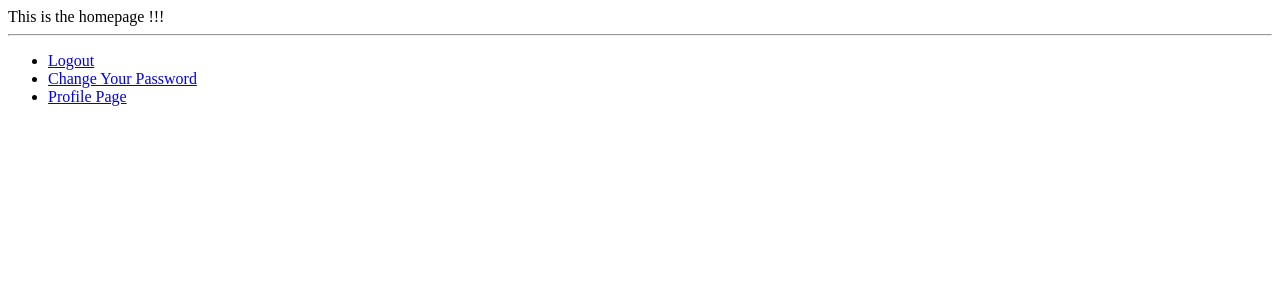
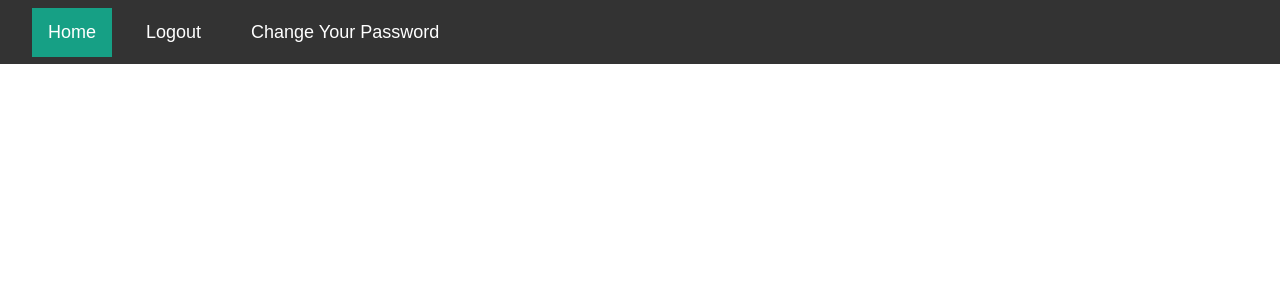
Before and after one commit to danolol/wad2_group_project, a Django app: page / in a window 1280 px wide. Shown: the top 300 px of the page. Run offline with Django 3.2, Linux system fonts and the light colour scheme; the visitor is signed in with stand-in values (Sample User, id 1).

Commit message:
Home CSS Update

```diff
--- a/static/quiz/base.css
+++ b/static/quiz/base.css
@@ -1,3 +1,59 @@
-.bottom-bar{
-    clear: both;
+body {
+    background-color: white;
+    margin: 0;
 }
+
+ul {
+    position: fixed;
+    display: inline;
+    list-style-type: none;
+    margin: 0;
+    padding: 0;
+    overflow: hidden;
+    background-color: #333;
+    font-family: Arial, Helvetica, sans-serif;
+}
+
+li {
+    float: left;
+}
+
+li a {
+    display: block;
+    color: white;
+    text-align: center;
+    padding: 14px 16px;
+    text-decoration: none;
+}
+
+li a:hover:not(.active) {
+    background-color: #111;
+}
+
+
+.active {
+    background-color: #16A085;
+}
+
+.navbar {
+    display: flex;
+    align-items: center;
+    justify-content: space-between;
+    padding: 32px;
+    background-color: #333;
+    color: #fff;
+}
+
+.nav-links a {
+    color: #fff;
+}
+
+.logo {
+    font-size: 32px;
+}
+
+.menu {
+    display: flex;
+    gap: 1em;
+    font-size: 18px;
+}
--- a/templates/quiz/base.html
+++ b/templates/quiz/base.html
@@ -21,19 +21,24 @@
         </div>
 
 
-        <div class="bottom-bar">
-            <hr />
-            <ul>
+        <link rel="stylesheet" href="{% static 'css/homepage.css' %}">
+
+        <nav class="navbar">
+
+            <ul class="nav-links">
+
+                <div class="menu">
+                        <li><a class="active" href="{% url 'home' %}">Home</a></li>
                     {% if user.is_authenticated %}
                         <li><a href="{% url 'auth_logout' %}?next={% url 'quiz:home' %}">Logout</a></li>
                         <li><a href="{% url 'auth_password_change' %}">Change Your Password</a></li>
-					<li class="nav-item"><a class="nav-link" href="{% url 'quiz:profile' user.username %}">Profile Page</a></li>
                     {% else %}
                         <li><a href="{% url 'registration_register' %}">Sign Up</a></li>
                         <li><a href="{% url 'auth_login' %}">Login</a></li>
                     {% endif %}
+                </div>
             </ul>
-        </div>
+        </nav>
 
     </body>
 </html>
--- a/templates/quiz/home.html
+++ b/templates/quiz/home.html
@@ -6,5 +6,8 @@ Homepage
 {% endblock %}
 
 {% block body_block %}
-    This is the homepage !!!
+
+    <link href="{% static 'quiz/base.css' %}" rel="stylesheet">
+    <link href="https://fonts.googleapis.com/icon?family=Material+Icons" rel="stylesheet">
+
 {% endblock %}
```
Lines whose indentation alone changed are shown as unchanged.
